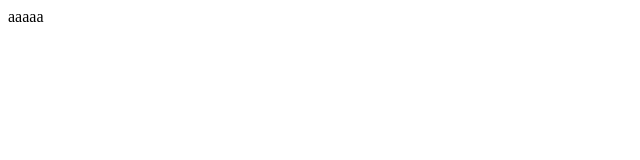
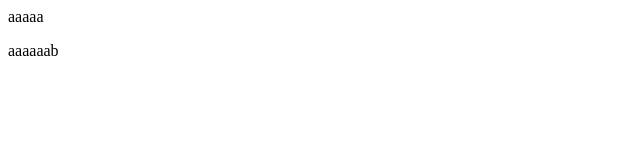
Before and after one commit to JhonatasMOURA/teste, a plain HTML site: page index.html in a window 1280 px wide. Shown: the full height of the page, 0-640 px from the left. Drawn offline with Linux system fonts and the light colour scheme.

Commit message:
conteudo comit

```diff
--- a/index.html
+++ b/index.html
@@ -8,5 +8,9 @@
 </head>
 <body>
     aaaaa
+
+    <p>aaaaaab
+
+    </p>
 </body>
 </html>
```
